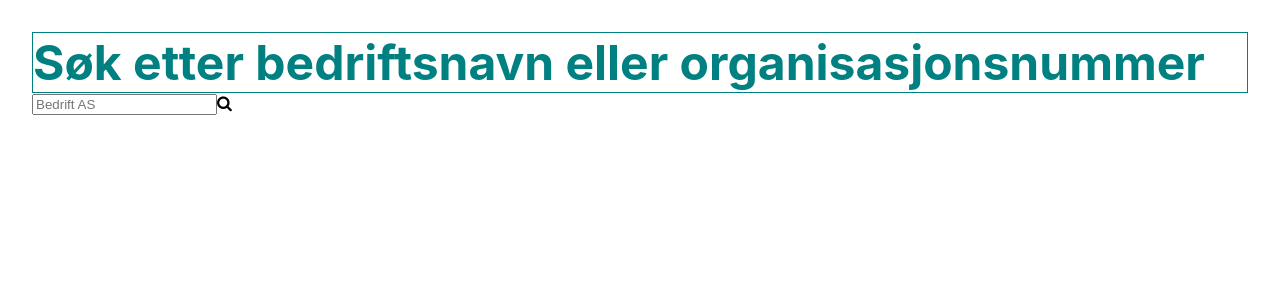
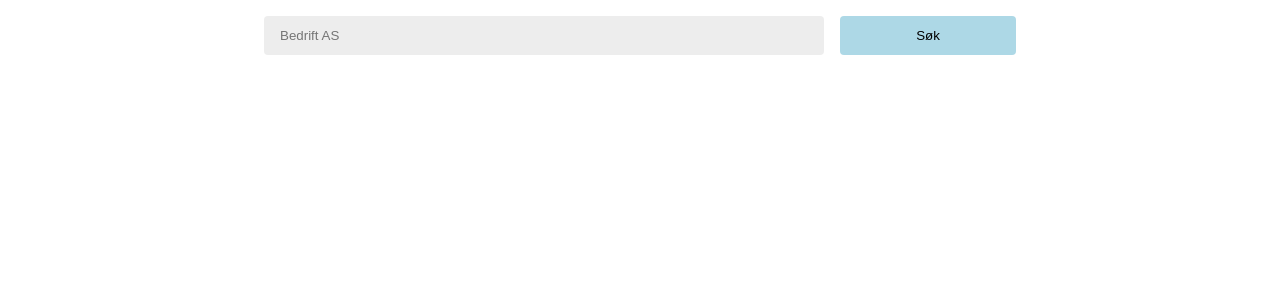
Before and after one commit to Skulsta/brreg, a React (Create React App) app: page / in a window 1280 px wide. Shown: the top 300 px of the page. Built offline with nearby package versions, Linux system fonts and the light colour scheme.

Commit message:
Input field first design and alignment

```diff
--- a/public/index.html
+++ b/public/index.html
@@ -3,7 +3,6 @@
   <head>
     <meta charset="utf-8" />
     <link rel="icon" href="%PUBLIC_URL%/favicon.ico" />
-    <link rel="stylesheet" href="https://stackpath.bootstrapcdn.com/font-awesome/4.7.0/css/font-awesome.min.css">
     <meta name="viewport" content="width=device-width, initial-scale=1" />
     <meta name="theme-color" content="#000000" />
     <meta
--- a/src/components/Search/Search.js
+++ b/src/components/Search/Search.js
@@ -4,20 +4,10 @@ import classes from "./Search.module.scss";
 
 const Search = () => {
   return (
-    <React.Fragment>
-      <h2 className={classes.header + " b"}>
-        Søk etter bedriftsnavn eller organisasjonsnummer
-      </h2>
-      <label className={classes.search_label} htmlFor="search-input">
-        <input
-          type="text"
-          name="query"
-          id="search-input"
-          placeholder="Bedrift AS"
-        />
-        <i className="fa fa-search search-icon" aria-hidden="true" />
-      </label>
-    </React.Fragment>
+    <form className={classes.Form}>
+      <input type="text" placeholder="Bedrift AS" />
+      <input type="submit" value="Søk" />
+    </form>
   );
 };
 
--- a/src/components/Search/Search.module.scss
+++ b/src/components/Search/Search.module.scss
@@ -30,6 +30,35 @@
 // 	right: 18px;
 // }
 
-.header {
-  font-size: 3rem;
+.Form {
+  margin-top: .5rem;
+  display: flex;
+  flex-wrap: wrap;
+
+  & > input {
+    flex: 1 1 10ch;
+    margin: .5rem;
+
+    &[type="text"] {
+      flex: 3 1 30ch;
+    }
+  }
 }
+
+input {
+  border: none;
+  background: hsl(0, 0%, 93%);
+  border-radius: .25rem;
+  padding: .75rem 1rem;
+
+  &[type="submit"] {
+    background: lightblue;
+  }
+}
+
+@media (min-width: 768px) {
+.Form {
+  width: 60%;
+  margin: .5rem auto;
+  }
+}
--- a/src/hoc/Layout/Layout.scss
+++ b/src/hoc/Layout/Layout.scss
@@ -2,7 +2,8 @@ $primary: teal;
 $secondary: orange;
 
 body {
-  margin: 2rem;
+  min-height: 100vh;
+  display: grid;
 }
 
 h1, h2, h3, h4, h5, h6 {
```
Also changed, not shown: 1 other file (tests, documents, lock files or other folders).
